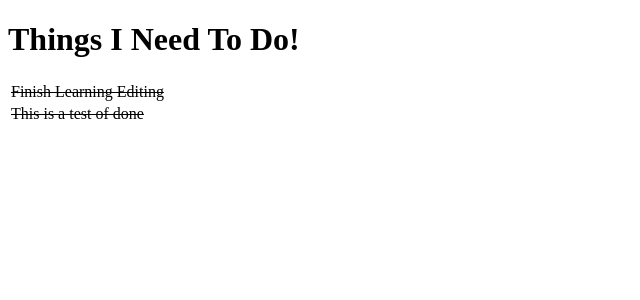
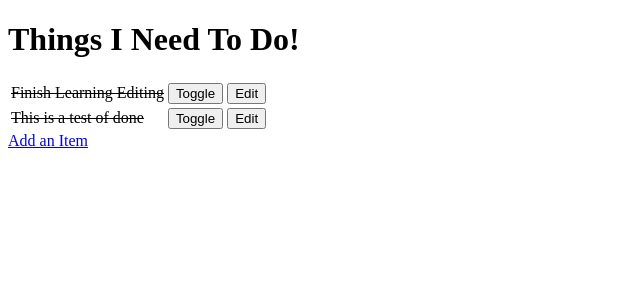
Before and after one commit to Oran-123/Hello-Django, a Django app: page / in a window 1280 px wide. Shown: the top 300 px of the page, without its empty margins (0-640 px from the left). Run offline with Django 3.2, Linux system fonts and the light colour scheme; data comes from the database, SQL or seed files in the repository; both versions use the stored data as it was after the commit.

Commit message:
add CRUD functionality

```diff
--- a/django_todo/urls.py
+++ b/django_todo/urls.py
@@ -15,9 +15,13 @@ Including another URLconf
 """
 from django.contrib import admin
 from django.urls import path
-from todo.views import get_todo_list
+from todo import views
 
 urlpatterns = [
     path('admin/', admin.site.urls),
-    path('', get_todo_list, name='get_todo_list')
+    path('', views.get_todo_list, name='get_todo_list'),
+    path('add', views.add_item, name='add'),
+    path('edit/<item_id>', views.edit_item, name='edit'),
+    path('toggle/<item_id>', views.toggle_item, name='toggle')
+
 ]
--- a/todo/templates/todo/todo_list.html
+++ b/todo/templates/todo/todo_list.html
@@ -19,6 +19,16 @@
             {% else %}
             <td>{{item.name}}</td>
             {% endif %}
+            <td>
+                <a href="/toggle/{{ item.id }}">
+                    <button>Toggle</button>
+                </a>
+            </td>
+            <td>
+                <a href="/edit/{{ item.id }}">
+                    <button>Edit</button>
+                </a>
+            </td>
         </tr>
         {% empty %}
         <tr>
@@ -26,6 +36,7 @@
         </tr>
         {% endfor %}
     </table>
+    <a href="/add">Add an Item</a>
 </body>
 
 </html>
--- a/todo/views.py
+++ b/todo/views.py
@@ -1,5 +1,6 @@
-from django.shortcuts import render
+from django.shortcuts import render, redirect, get_object_or_404
 from .models import Item
+from .forms import ItemForm
 
 # Create your views here.
 
@@ -10,3 +11,37 @@ def get_todo_list(request):
         'items': items
     }
     return render(request, 'todo/todo_list.html', context)
+
+
+def add_item(request):
+    if request.method == 'POST':
+        form = ItemForm(request.POST)
+        if form.is_valid():
+            form.save()
+        return redirect('get_todo_list')
+    form = ItemForm()
+    context = {
+        'form': form
+    }
+    return render(request, 'todo/add_item.html', context)
+
+
+def edit_item(request, item_id):
+    item = get_object_or_404(Item, id=item_id)
+    if request.method == 'POST':
+        form = ItemForm(request.POST, instance=item)
+        if form.is_valid():
+            form.save()
+        return redirect('get_todo_list')
+    form = ItemForm(instance=item)
+    context = {
+        'form': form
+    }
+    return render(request, 'todo/edit_item.html', context)
+
+
+def toggle_item(request, item_id):
+    item = get_object_or_404(Item, id=item_id)
+    item.done = not item.done
+    item.save()
+    return redirect('get_todo_list')
```
Also changed, not shown: todo/forms.py (added, +8 -0 lines), todo/templates/todo/add_item.html (added, +24 -0 lines), todo/templates/todo/edit_item.html (added, +24 -0 lines), db.sqlite3.
